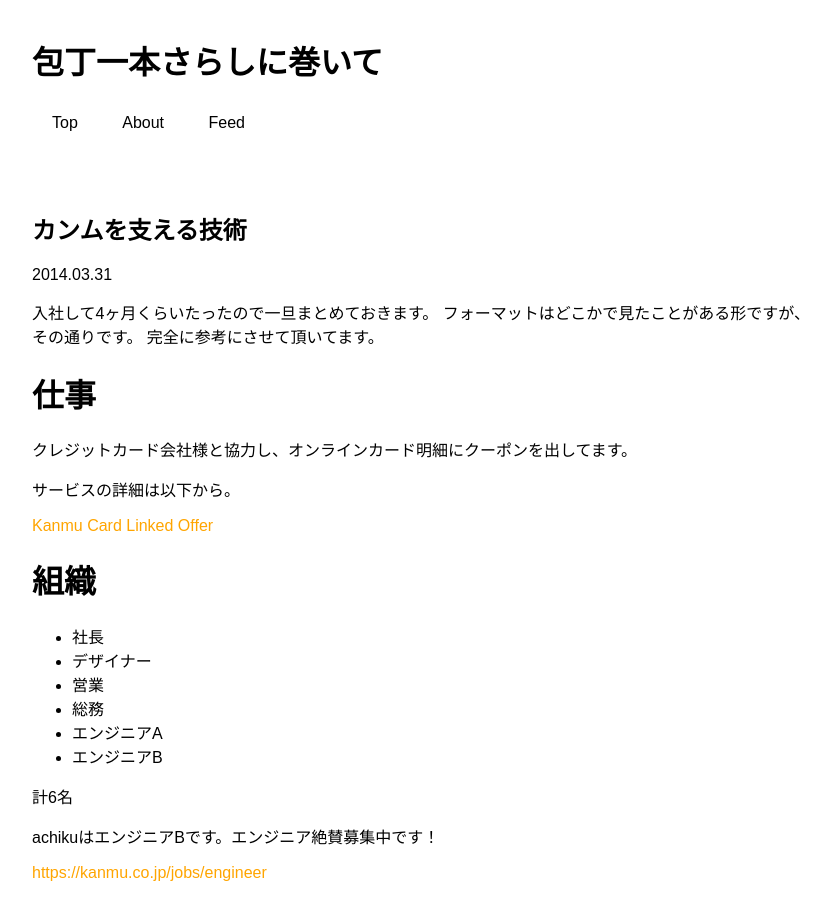
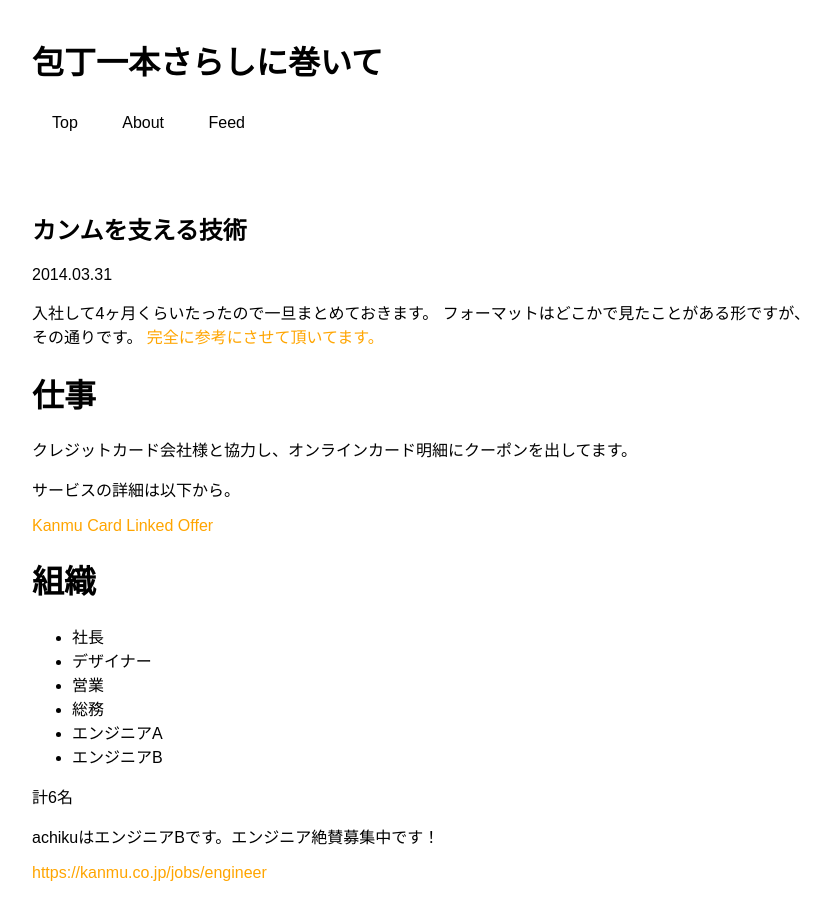
Before and after one commit to achiku/achiku.github.io, a Jekyll site: the page built from _posts/2014-03-31-kanmu-tech.md, in a window 1280 px wide and 900 px high. Shown: the whole window, without its empty margins (218-1049 px from the left). Built offline with Jekyll 4.4.1, drawn with Linux system fonts in a browser that asks for light colours; comment, search, counter and statistics services are not loaded; some of the changed lines change nothing that is shown.

Commit message:
リンク追加

```diff
--- a/_posts/2014-03-31-kanmu-tech.md
+++ b/_posts/2014-03-31-kanmu-tech.md
@@ -6,7 +6,7 @@
 
 入社して4ヶ月くらいたったので一旦まとめておきます。
 フォーマットはどこかで見たことがある形ですが、その通りです。
-完全に参考にさせて頂いてます。
+[完全に参考にさせて頂いてます。](https://gist.github.com/voluntas/6308998)
 
 
 仕事
```
Also changed, not shown: 2 other files.
